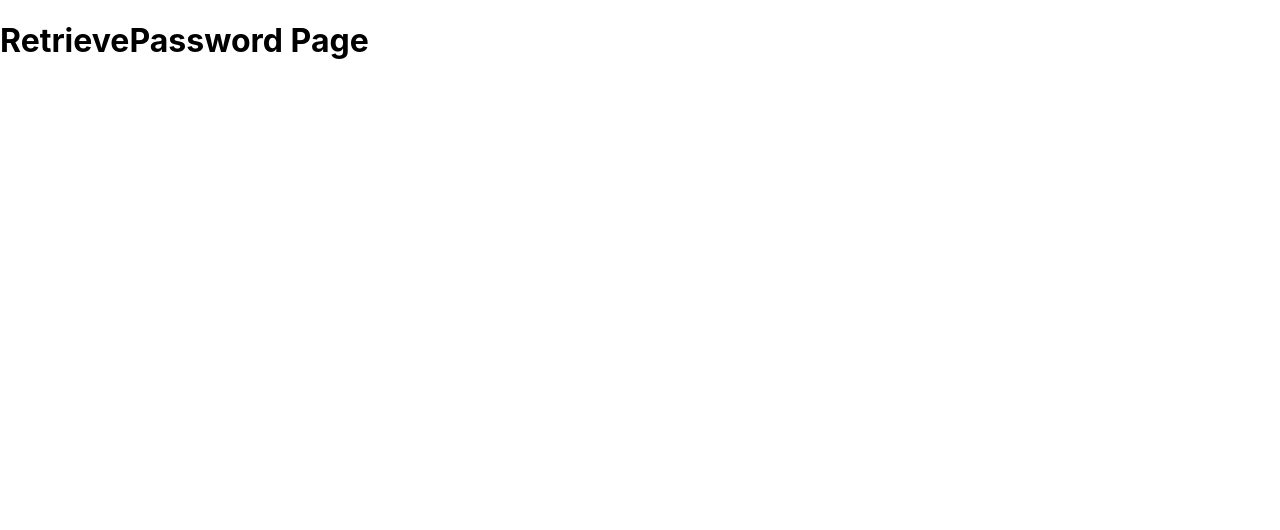
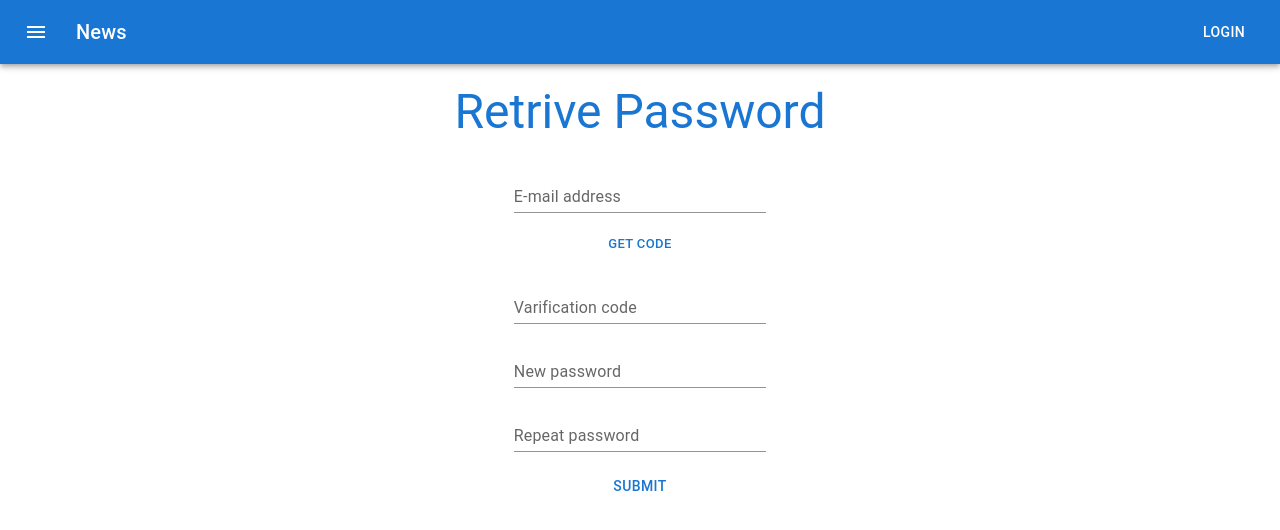
Before and after one commit to Hemlock-Software/frontend, a React (Create React App) app: page /retrievePassword in a window 1280 px wide. Shown: the top 530 px of the page. Built offline with nearby package versions, Linux system fonts and the light colour scheme.

Commit message:
20230407 IEeya 可以用了

```diff
--- a/package.json
+++ b/package.json
@@ -5,7 +5,9 @@
   "dependencies": {
     "@emotion/react": "^11.10.6",
     "@emotion/styled": "^11.10.6",
+    "@mui/icons-material": "^5.11.16",
     "@mui/material": "^5.11.16",
+    "@mui/styled-engine-sc": "^5.11.11",
     "@testing-library/jest-dom": "^5.16.5",
     "@testing-library/react": "^13.4.0",
     "@testing-library/user-event": "^13.5.0",
@@ -15,6 +17,7 @@
     "react-dom": "^18.2.0",
     "react-router-dom": "^6.10.0",
     "react-scripts": "5.0.1",
+    "styled-components": "^5.3.9",
     "web-vitals": "^2.1.4"
   },
   "scripts": {
--- a/src/App.js
+++ b/src/App.js
@@ -3,10 +3,12 @@ import React from 'react';
 import { BrowserRouter as Router, Routes, Route } from 'react-router-dom';
 import routes from './routes';
 import './mock/mock'
+import MyAppBar from './components/Appbar'
 
 function App() {
   return (
     <div>
+      <MyAppBar/>
       {/* router 界面 */}
       <Router>
         <Routes>
--- a/src/components/Appbar.js
+++ b/src/components/Appbar.js
@@ -7,7 +7,7 @@ import Button from '@mui/material/Button';
 import IconButton from '@mui/material/IconButton';
 import MenuIcon from '@mui/icons-material/Menu';
 
-export default function ButtonAppBar() {
+export default function MyAppBar() {
   return (
     <Box sx={{ flexGrow: 1 }}>
       <AppBar position="static">
--- a/src/pages/user/retrievePassword/retrievePassword.jsx
+++ b/src/pages/user/retrievePassword/retrievePassword.jsx
@@ -1,11 +1,36 @@
-import React from "react";
+import * as React from 'react';
+import Box from '@mui/material/Box';
+import TextField from '@mui/material/TextField';
+import { Button } from '@mui/material';
+import Typography from '@mui/material/Typography';
 
-function RetrievePassword() {
+export default function Retrivepassword() {
   return (
-    <div>
-      <h1>RetrievePassword Page</h1>
-    </div>
+    <center>
+      <br />
+      <Typography variant="h3" gutterBottom color={'#1976d2'}>
+        Retrive Password
+      </Typography>
+      <Box
+        component="form"
+        sx={{
+          '& > :not(style)': { m: 1, width: '25ch' },
+        }}
+        noValidate
+        autoComplete="off"
+      >
+        <TextField id="standard-basic" label="E-mail address" variant="standard" />
+        <br/>
+        <Button size='small'>Get code</Button>
+        <br/>
+        <TextField id="standard-basic" label="Varification code" variant="standard" />
+        <br/>
+        <TextField id="standard-basic" label="New password" variant="standard" />
+        <br/>
+        <TextField id="standard-basic" label="Repeat password" variant="standard" />
+        <br/>
+        <Button>Submit</Button>
+      </Box>
+    </center>
   );
 }
-
-export default RetrievePassword;
```
Also changed, not shown: src/pages/user/retrievePassword/Retrivepassword.js (deleted, +0 -36 lines), 1 other file (tests, documents, lock files or other folders).
